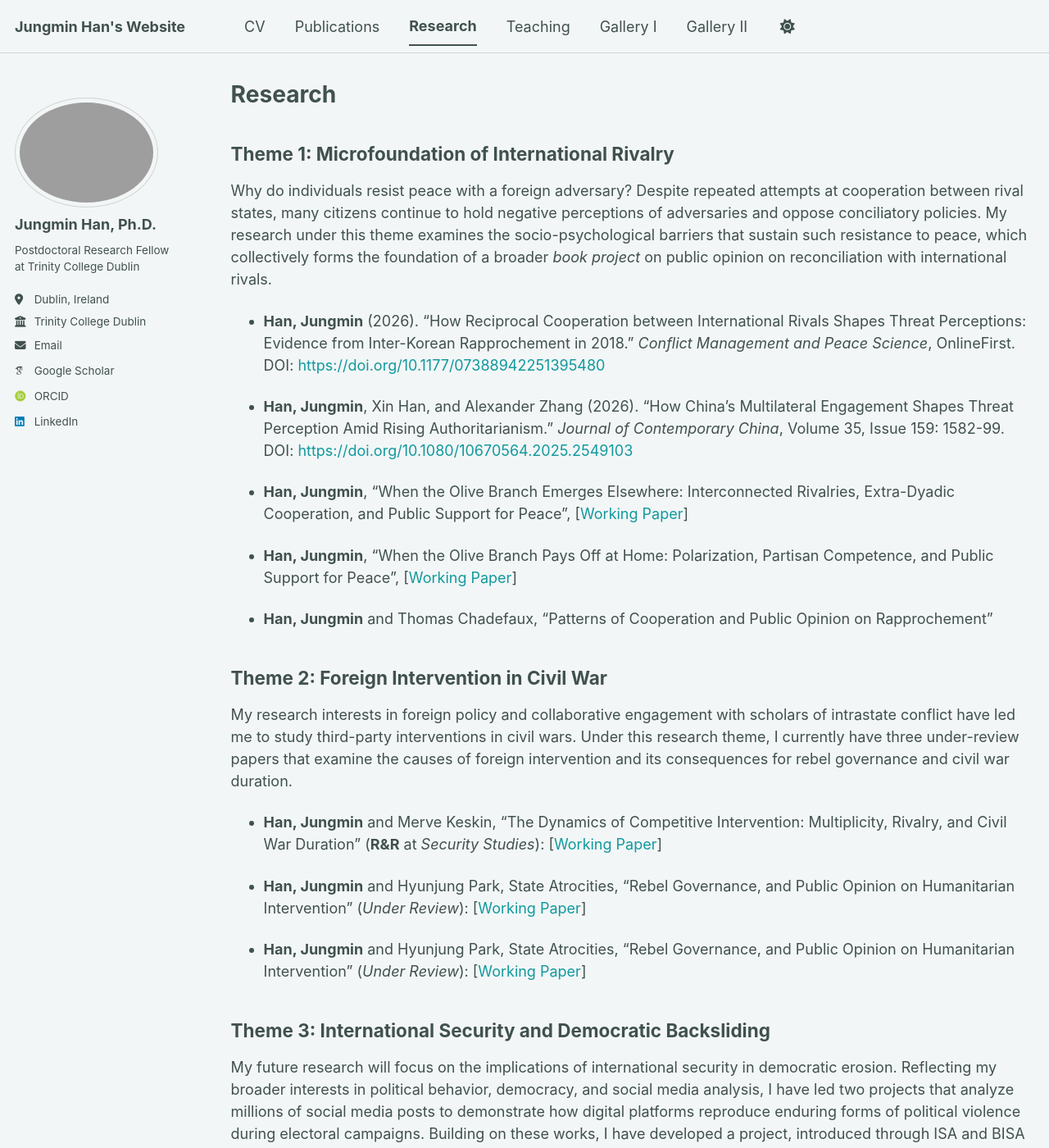
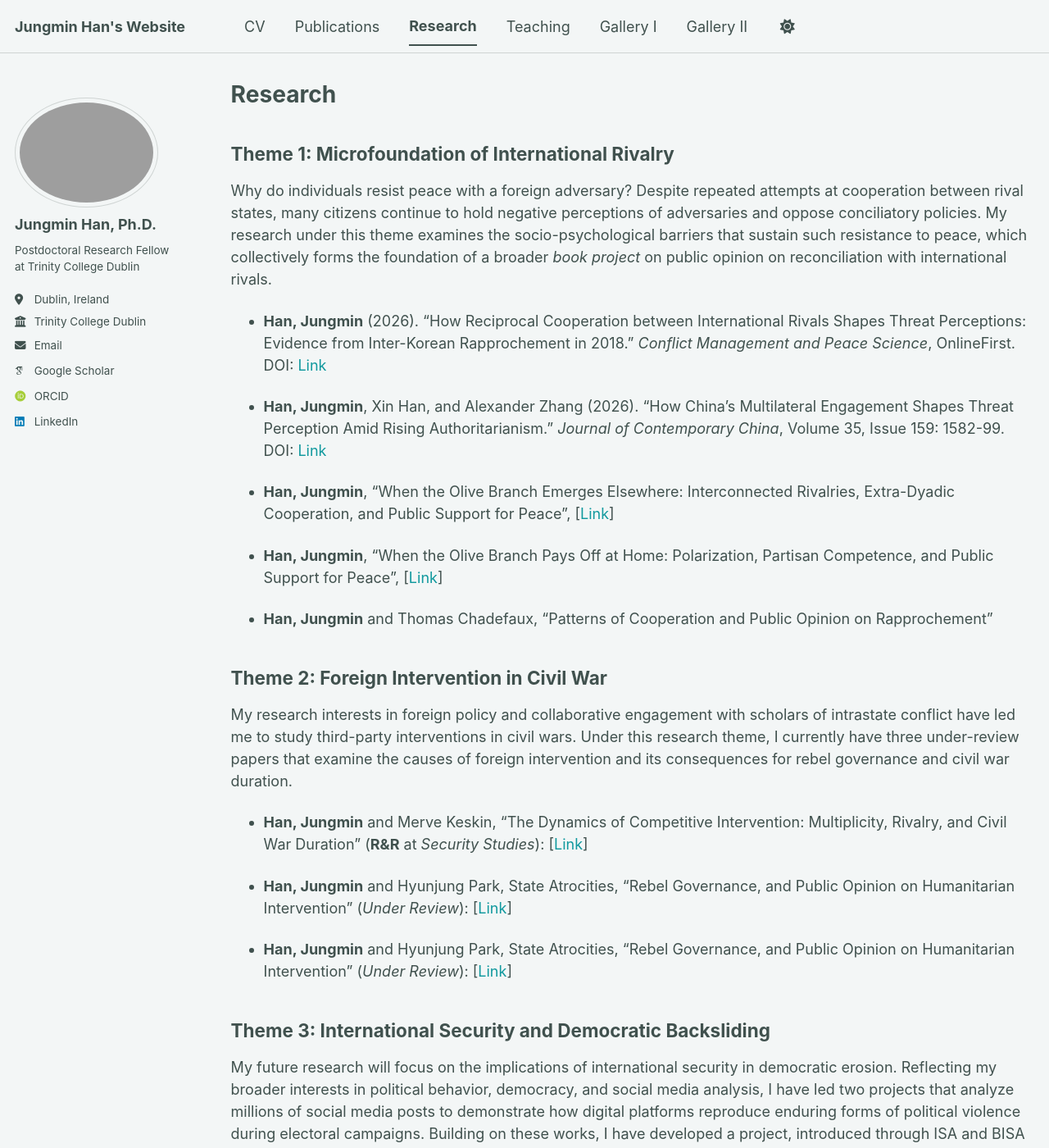
Before and after one commit to jungmin-lawrence-han/jungmin-lawrence-han.github.io, a Jekyll site: the page built from _pages/research.md, in a window 1280 px wide and 1400 px high. Shown: the whole window at 82% size. Built offline with Jekyll 4.4.1, drawn with Linux system fonts in a browser that asks for light colours; some web fonts are replaced; a script bundle is joined from its source files by our own code; library files that are not in the unit come from our copies.

Commit message:
Update research.md

```diff
--- a/_pages/research.md
+++ b/_pages/research.md
@@ -9,13 +9,13 @@ author_profile: true
 
 Why do individuals resist peace with a foreign adversary? Despite repeated attempts at cooperation between rival states, many citizens continue to hold negative perceptions of adversaries and oppose conciliatory policies. My research under this theme examines the socio-psychological barriers that sustain such resistance to peace, which collectively forms the foundation of a broader _book project_ on public opinion on reconciliation with international rivals.
 
- * **Han, Jungmin** (2026). "How Reciprocal Cooperation between International Rivals Shapes Threat Perceptions: Evidence from Inter-Korean Rapprochement in 2018." _Conflict Management and Peace Science_, OnlineFirst. DOI: [https://doi.org/10.1177/07388942251395480](https://doi.org/10.1177/07388942251395480)
+ * **Han, Jungmin** (2026). "How Reciprocal Cooperation between International Rivals Shapes Threat Perceptions: Evidence from Inter-Korean Rapprochement in 2018." _Conflict Management and Peace Science_, OnlineFirst. DOI: [Link](https://doi.org/10.1177/07388942251395480)
 
- * **Han, Jungmin**, Xin Han, and Alexander Zhang (2026). "How China’s Multilateral Engagement Shapes Threat Perception Amid Rising Authoritarianism." _Journal of Contemporary China_, Volume 35, Issue 159: 1582-99. DOI: [https://doi.org/10.1080/10670564.2025.2549103](https://doi.org/10.1080/10670564.2025.2549103)
+ * **Han, Jungmin**, Xin Han, and Alexander Zhang (2026). "How China’s Multilateral Engagement Shapes Threat Perception Amid Rising Authoritarianism." _Journal of Contemporary China_, Volume 35, Issue 159: 1582-99. DOI: [Link](https://doi.org/10.1080/10670564.2025.2549103)
 
-  * **Han, Jungmin**, "When the Olive Branch Emerges Elsewhere:  Interconnected Rivalries, Extra-Dyadic Cooperation, and Public Support for Peace", [[Working Paper](https://www.dropbox.com/scl/fi/vthwlyfiey2e1g3svj9o0/Han_InternationalLandscape.pdf?rlkey=klnr5dakoc79jwmt8jk3877lj&dl=0)]
+  * **Han, Jungmin**, "When the Olive Branch Emerges Elsewhere:  Interconnected Rivalries, Extra-Dyadic Cooperation, and Public Support for Peace", [[Link](https://www.dropbox.com/scl/fi/vthwlyfiey2e1g3svj9o0/Han_InternationalLandscape.pdf?rlkey=klnr5dakoc79jwmt8jk3877lj&dl=0)]
 
-  * **Han, Jungmin**, "When the Olive Branch Pays Off at Home: Polarization, Partisan Competence, and Public Support for Peace", [[Working Paper](https://osf.io/preprints/socarxiv/9axge_v1)]
+  * **Han, Jungmin**, "When the Olive Branch Pays Off at Home: Polarization, Partisan Competence, and Public Support for Peace", [[Link](https://osf.io/preprints/socarxiv/9axge_v1)]
 
   * **Han, Jungmin** and Thomas Chadefaux, "Patterns of Cooperation and Public Opinion on Rapprochement"
 
@@ -24,17 +24,17 @@ Why do individuals resist peace with a foreign adversary? Despite repeated attem
 My research interests in foreign policy and collaborative engagement with scholars of intrastate conflict have led me to study third-party interventions in civil wars. Under this research theme, I currently have three under-review papers  that examine the causes of foreign intervention and its consequences for rebel governance and civil war duration.
 
   * **Han, Jungmin** and Merve Keskin, "The Dynamics of Competitive Intervention: Multiplicity, Rivalry, and Civil
-War Duration" (**R&R** at _Security Studies_): [[Working Paper](https://www.dropbox.com/scl/fi/d4nyx2x0tvf5t4t2l7bfs/Han_Keskin_MultiPartyIntervention.pdf?rlkey=whrsejqw9e40ti3n9h3bpap08&dl=0)]
+War Duration" (**R&R** at _Security Studies_): [[Link](https://www.dropbox.com/scl/fi/d4nyx2x0tvf5t4t2l7bfs/Han_Keskin_MultiPartyIntervention.pdf?rlkey=whrsejqw9e40ti3n9h3bpap08&dl=0)]
 
-  * **Han, Jungmin** and Hyunjung Park, State Atrocities, "Rebel Governance, and Public Opinion on Humanitarian Intervention" (_Under Review_): [[Working Paper](https://osf.io/preprints/socarxiv/q7n5j_v2)]
+  * **Han, Jungmin** and Hyunjung Park, State Atrocities, "Rebel Governance, and Public Opinion on Humanitarian Intervention" (_Under Review_): [[Link](https://osf.io/preprints/socarxiv/q7n5j_v2)]
 
-  * **Han, Jungmin** and Hyunjung Park, State Atrocities, "Rebel Governance, and Public Opinion on Humanitarian Intervention" (_Under Review_): [[Working Paper](https://doi.org/10.31235/osf.io/vzbhe_v1)]
+  * **Han, Jungmin** and Hyunjung Park, State Atrocities, "Rebel Governance, and Public Opinion on Humanitarian Intervention" (_Under Review_): [[Link](https://doi.org/10.31235/osf.io/vzbhe_v1)]
 
 
 ## Theme 3: International Security and Democratic Backsliding
 
 My future research will focus on the implications of international security in democratic erosion. Reflecting my broader interests in political behavior, democracy, and social media analysis, I have led two projects that analyze millions of social media posts to demonstrate how digital platforms reproduce enduring forms of political violence during electoral campaigns. Building on these works, I have developed a project, introduced through ISA and BISA conferences in 2025, arguing that the global rise of authoritarian states induces a perceptual shift in which democracy is understood not as a set of liberal principles, but as a collective identity defined through international rivalry. Under such identity-based framing, citizens prioritize symbolic alignment and foreign policy toughness toward authoritarian challengers than on adherence to democratic procedures at home, which legitimizes tolerance for illiberal practices and weakens democratic accountability.
 
-  * **Han, Jungmin**, Müge Finkel, Steven Finkel, Fırat Duruşan, and Erdem Yörük, "Online Gendered Violence and Visibility in Electoral Autocracies: Evidence from Parliamentary and Local Elections in Türkiye" (**R&R** at _European Journal of Political Research_): [[Working Paper](https://www.dropbox.com/scl/fi/98li71yl7nva43legwk0b/Han-et-al.-Gendered-Online-Violence-and-Visibility-in-Electoral-Autocracies.pdf?rlkey=5ekj7ykfu1bmns76a6i2k468d&dl=0)]
+  * **Han, Jungmin**, Müge Finkel, Steven Finkel, Fırat Duruşan, and Erdem Yörük, "Online Gendered Violence and Visibility in Electoral Autocracies: Evidence from Parliamentary and Local Elections in Türkiye" (**R&R** at _European Journal of Political Research_): [[Link](https://www.dropbox.com/scl/fi/98li71yl7nva43legwk0b/Han-et-al.-Gendered-Online-Violence-and-Visibility-in-Electoral-Autocracies.pdf?rlkey=5ekj7ykfu1bmns76a6i2k468d&dl=0)]
 
   * **Han, Jungmin**, Müge Finkel, Dhanaraj Thakur, Steven Finkel, Fırat Duruşan, and Erdem Yörük, "Asymmetries of Vulnerability: How Race and Party Shape Online Violence Targeting Women in the 2024 U.S. Election", [[Working Paper](https://www.dropbox.com/scl/fi/q3efqj3fsru2ilk6eiic5/Han-et-al-2025-Asymmetries-of-Vulnerability.pdf?rlkey=b6nb4kzwpovo13y7p504j97m7&dl=0)]
```
